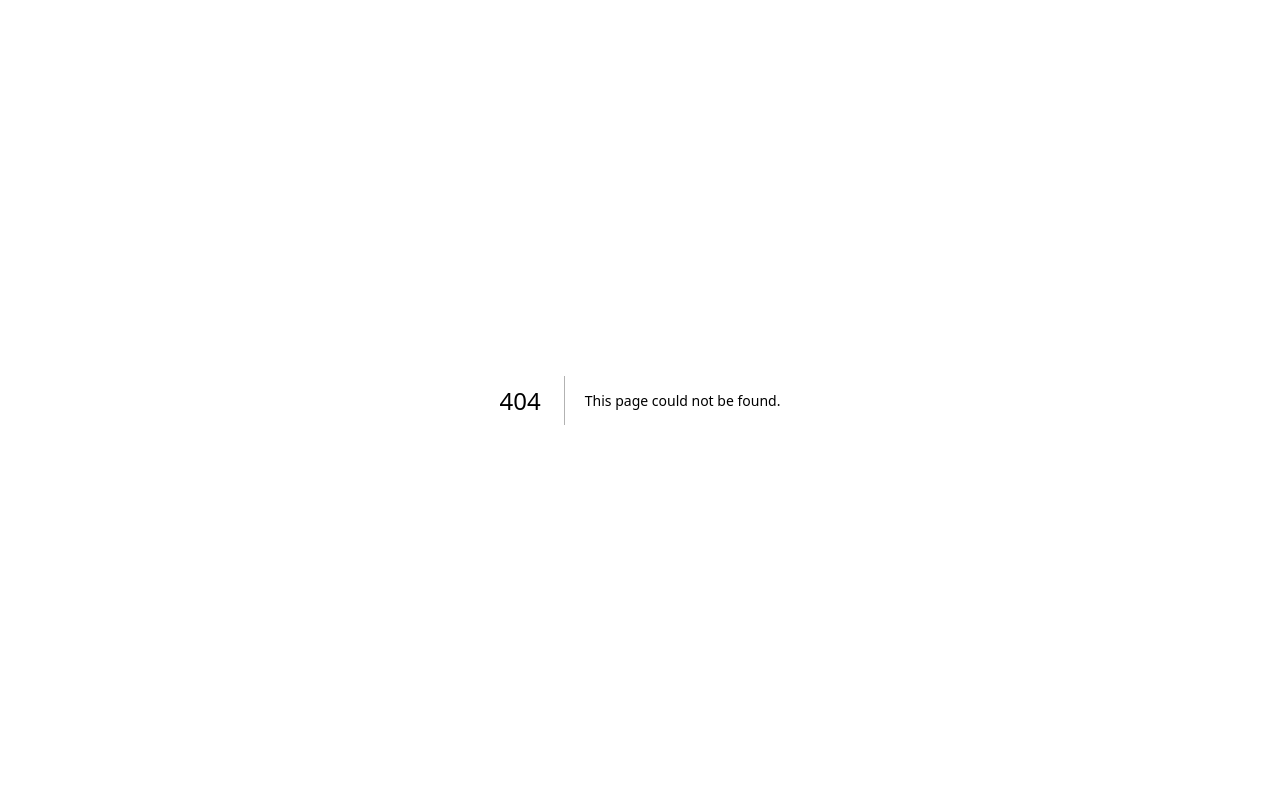
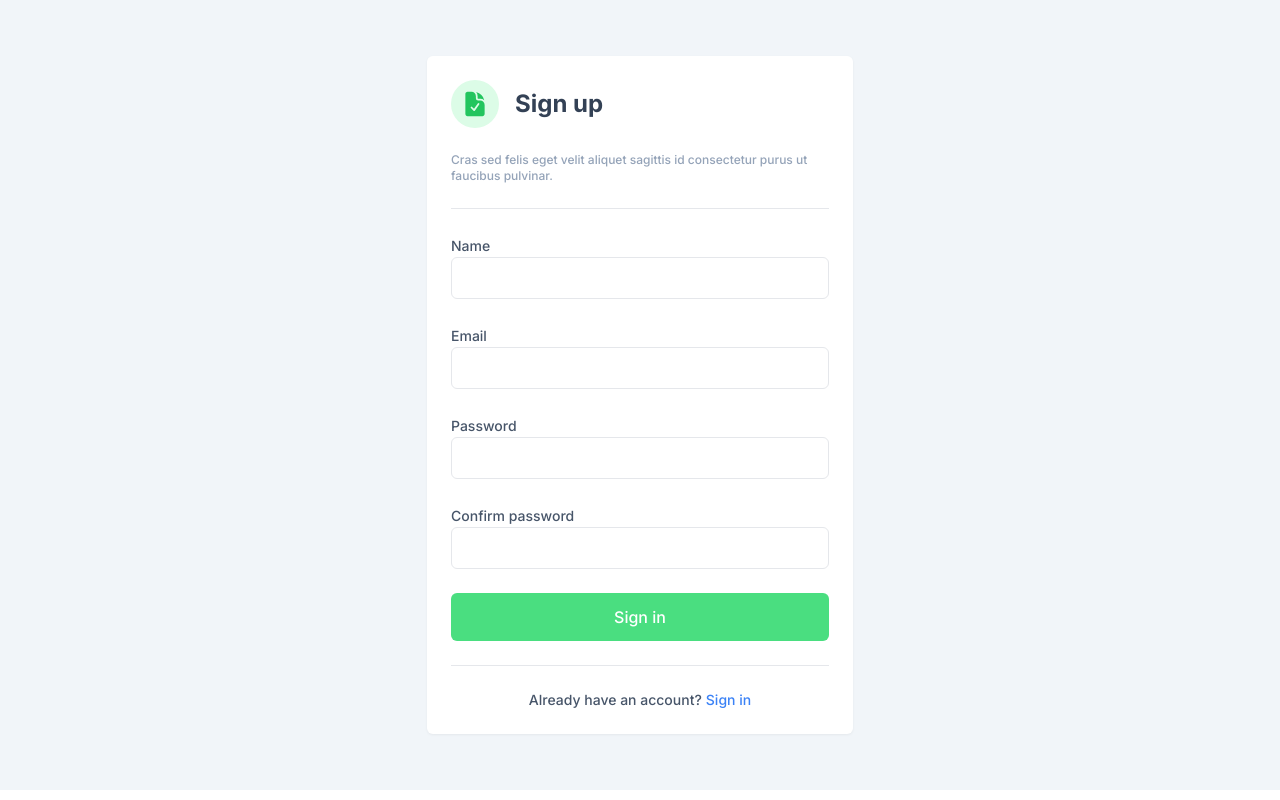
Before and after one commit to enzomazocorodrigues/auth-app, a Next.js app: page /signup in a window 1280 px wide. Before the commit this address had no page. Built offline with nearby package versions, Linux system fonts and the light colour scheme.

Commit message:
feat: create sign up page

```diff
--- /dev/null
+++ b/pages/signup.tsx
@@ -0,0 +1,39 @@
+import { DocumentCheckIcon } from "@heroicons/react/24/solid";
+import { Button } from "../components/Button";
+import { Input } from "../components/Input";
+import { PageIcon } from "../components/PageIcon";
+
+export default function SignUp() {
+  return (
+    <div className="w-full h-full bg-slate-100 flex justify-center items-center p-14">
+      <div className="w-[426px] bg-white drop-shadow-sm rounded-md p-6 flex flex-col gap-6">
+        <div className="flex gap-4 items-center">
+          <PageIcon>
+            <DocumentCheckIcon width={28} height={28} />
+          </PageIcon>
+          <h1 className="text-2xl text-slate-700 font-bold">Sign up</h1>
+        </div>
+        <h2 className="text-xs font-medium text-slate-400">
+          Cras sed felis eget velit aliquet sagittis id consectetur purus ut
+          faucibus pulvinar.
+        </h2>
+        <hr className="w-full" />
+        <Input label="Name" id="name" />
+        <Input label="Email" id="email" type="email" />
+        <Input label="Password" id="password" type="password" />
+        <Input label="Confirm password" id="confirm-password" type="password" />
+        <Button>Sign in</Button>
+        <hr className="w-full" />
+        <span className="text-center text-sm text-slate-600 font-medium">
+          Already have an account?
+          <a
+            className="ml-1 text-blue-500 outline-none focus:ring-2 rounded-sm hover:text-blue-400"
+            href="/"
+          >
+            Sign in
+          </a>
+        </span>
+      </div>
+    </div>
+  );
+}
```
